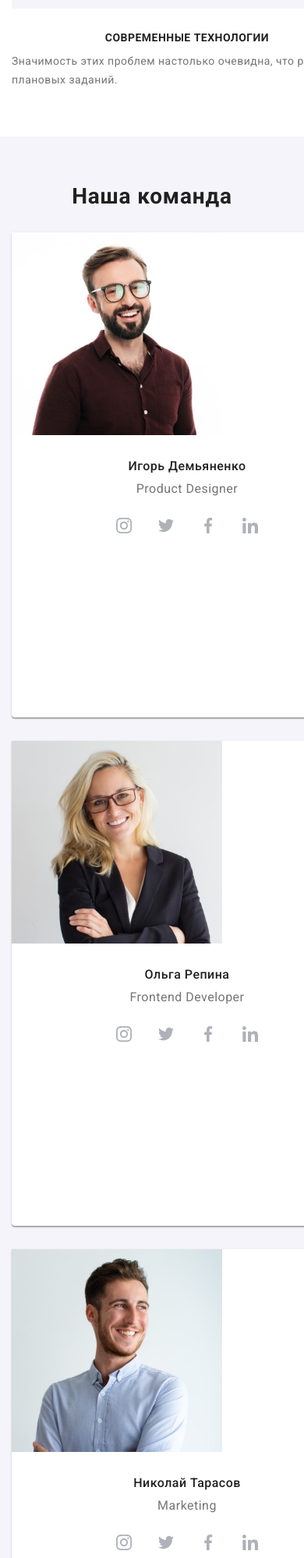
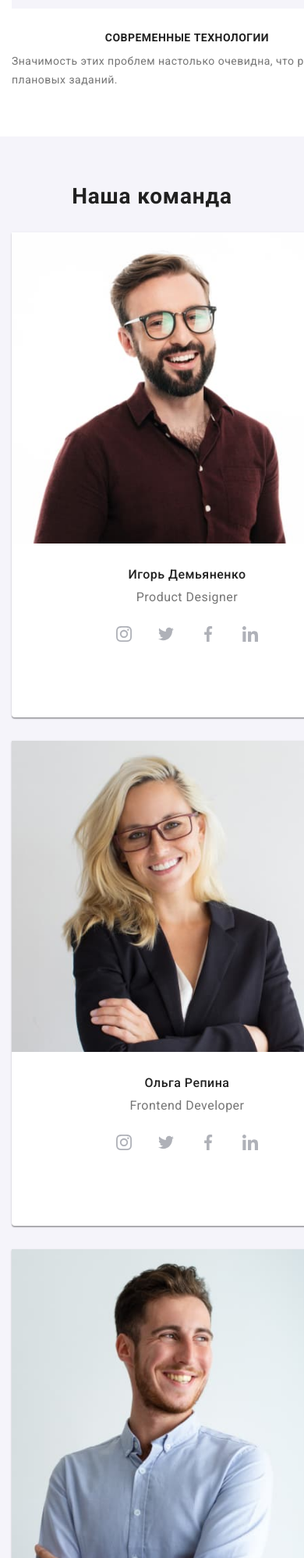
Before and after one commit to MariaK1506/goit-markup-hw-08, a plain HTML site: page index.html in a window 390 px wide. Shown: the part 1403-3401 px from the top of the page at 78% size. Drawn offline with nearby package versions, Linux system fonts and the light colour scheme.

Commit message:
responsiv img

```diff
--- a/index.html
+++ b/index.html
@@ -135,7 +135,11 @@
             <h2 class="team-title title">Наша команда</h2>
             <ul class="team-list">
                 <li class="team-list__item">
-                    <img srcset="" src="./images/photo1.jpg" alt="фото игоря демьяненко" width="270" height="260">
+                    <img srcset="
+                    ./images/photo1mobile@1x.jpg 450w,
+                    ./images/photo1mobile@2x.jpg 900w,
+                    ./images/photo1mobile@3x.jpg 1350w "
+                    src="./images/photo1mobile@1x.jpg" alt="фото игоря демьяненко" sizes="(min-width: 1200px) 25vw, (min-width: 768px) 50vw, 100vw ">
                     <div class="team-list__content">
                         <h3 class="team-list__title">Игорь Демьяненко</h3>
                         <p class="team-list__text"> <span lang="en">Product Designer</span></p>
@@ -172,7 +176,11 @@
 
                 </li>
                 <li class="team-list__item">
-                    <img src="./images/photo2.jpg" alt="фото ольги репиной" width="270" height="260">
+                    <img srcset="
+                    ./images/photo2mobile@1x.jpg 450w,
+                    ./images/photo2mobile@2x.jpg 900w,
+                    ./images/photo2mobile@3x.jpg 1350w"
+                    src="./images/photo2mobile@1x.jpg" alt="фото ольги репиной" sizes="(min-width: 1200px) 25vw, (min-width: 768px) 50vw, 100vw ">
                     <div class="team-list__content">
                         <h3 class="team-list__title">Ольга Репина</h3>
                         <p class="team-list__text"> <span lang="en">Frontend Developer</span></p>
@@ -208,7 +216,11 @@
                     </div>
                 </li>
                 <li class="team-list__item">
-                    <img src="./images/photo3.jpg" alt="фото николая тарасова" width="270" height="260">
+                    <img srcset="
+                    ./images/photo3mobile@1x.jpg 450w,
+                    ./images/photo3mobile@2x.jpg 900w,
+                    ./images/photo3mobile@3x.jpg 1350w"
+                    src="./images/photo3mobile@1x.jpg" alt="фото николая тарасова" sizes="(min-width: 1200px) 25vw, (min-width: 768px) 50vw, 100vw ">
                     <div class="team-list__content">
                         <h3 class="team-list__title">Николай Тарасов</h3>
                         <p class="team-list__text"> <span lang="en">Marketing</span></p>
@@ -244,7 +256,11 @@
                     </div>
                 </li>
                 <li class="team-list__item">
-                    <img src="./images/photo4.jpg" alt="фото михаила ермакова" width="270" height="260">
+                    <img srcset="
+                    ./images/photo4mobile@1x.jpg 450w,
+                    ./images/photo4mobile@2x.jpg 900w,
+                    ./images/photo4mobile@3x.jpg 1350w"
+                    src="./images/photo4mobile@1x.jpg" alt="фото михаила ермакова" sizes="(min-width: 1200px) 25vw, (min-width: 768px) 50vw, 100vw "">
                     <div class="team-list__content">
                         <h3 class="team-list__title">Михаил Ермаков</h3>
                         <p class="team-list__text"> <span lang="en">UI Designer</span></p>
```
Also changed, not shown: images/photo1mobile@1x.jpg (added), images/photo1mobile@2x.jpg (added), images/photo1mobile@3x.jpg (added), images/photo2mobile@1x.jpg (added), images/photo2mobile@2x.jpg (added), images/photo2mobile@3x.jpg (added), images/photo3mobile@1x.jpg (added), images/photo3mobile@2x.jpg (added), images/photo3mobile@3x.jpg (added), images/photo4mobile@1x.jpg (added), images/photo4mobile@2x.jpg (added), images/photo4mobile@3x.jpg (added).
